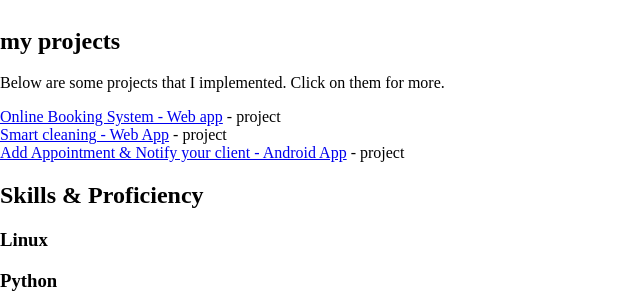
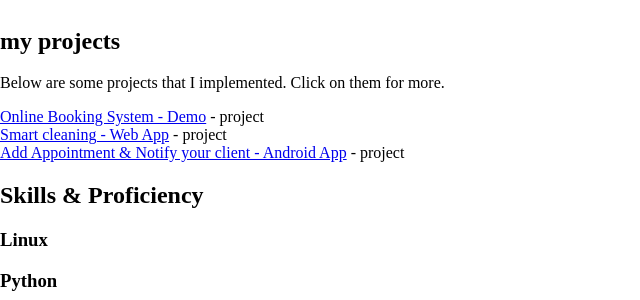
Before and after one commit to andreasgeorgiou/online-resume, a Jekyll site: the page built from index.html, in a window 1280 px wide and 900 px high, scrolled down 4529 px. Shown: the part 364-664 px from the top of the window, without its empty margins (0-640 px from the left). Built offline with Jekyll 4.4.1, drawn with Linux system fonts in a browser that asks for light colours.

Commit message:
update booking demo url

```diff
--- a/_data/data.yml
+++ b/_data/data.yml
@@ -202,8 +202,8 @@
 
     assignments:
 
-      - title-with-url: Online Booking System - Web app
-        url: "https://boostersbarbershop.com/"
+      - title-with-url: Online Booking System - Demo
+        url: "https://dev-online-booking-demo.pantheonsite.io/"
         tagline: project
 
       - title: Smart cleaning - Web App
```
